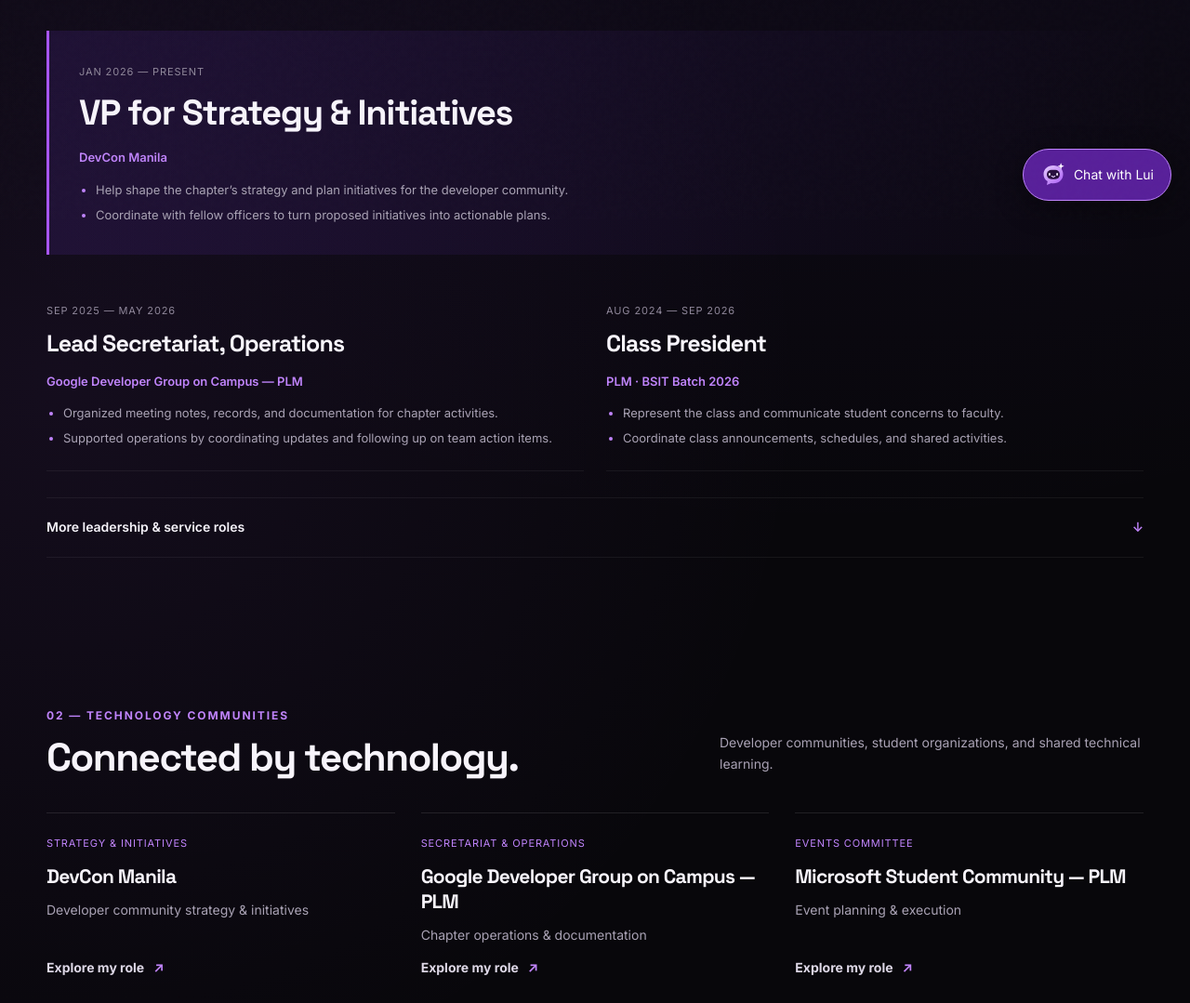
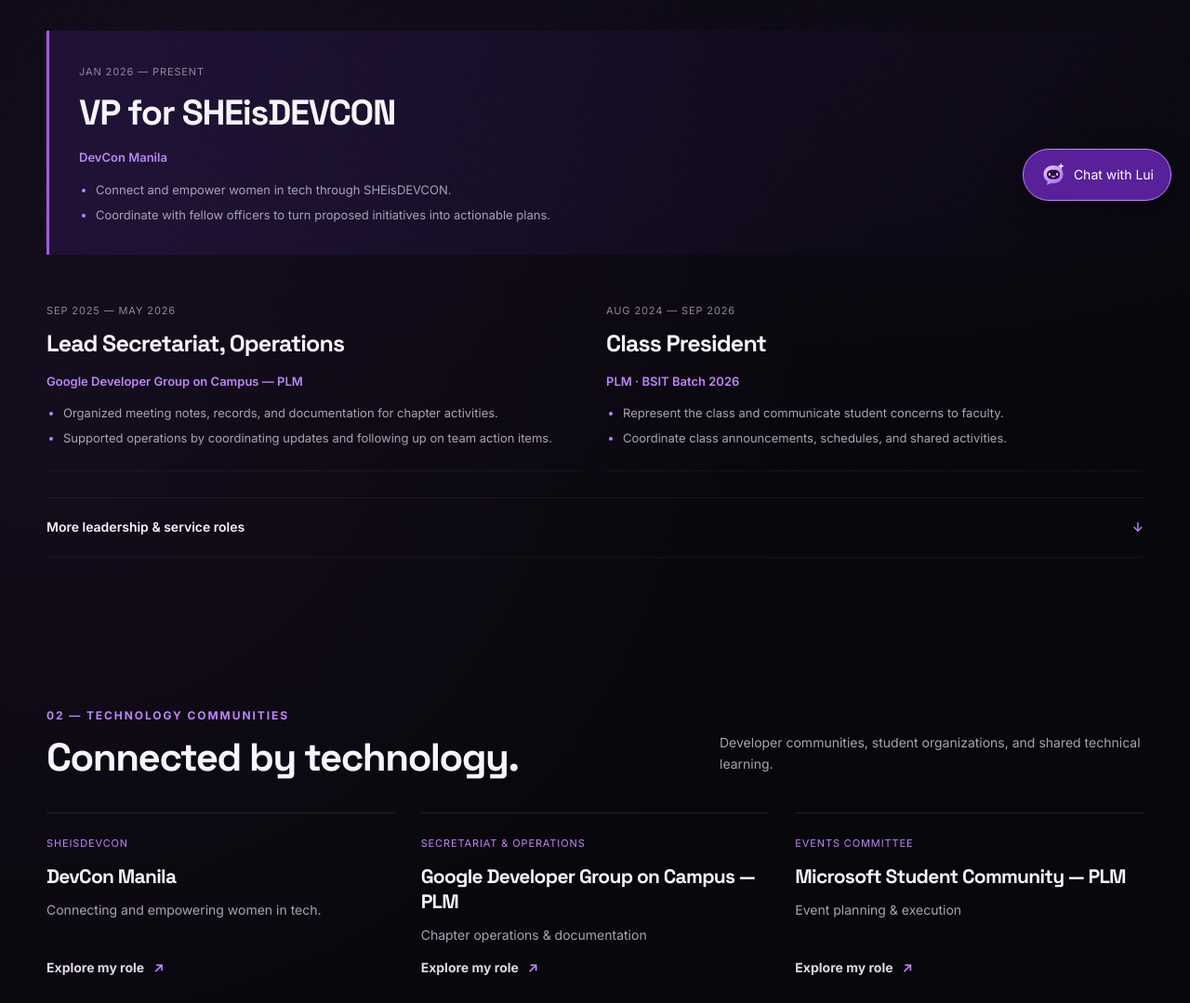
Before and after one commit to luisa-17/luisa-portfolio, a website: page leadership.html in a window 1280 px wide. Shown: the part 564-1643 px from the top of the page at 93% size. Drawn offline with Linux system fonts and the light colour scheme.

Commit message:
sheisdev

```diff
--- a/leadership.html
+++ b/leadership.html
@@ -32,10 +32,10 @@
       <div class="container">
 <div class="section-heading reveal"><div><span class="section-index">01 — Leadership</span><h2>Leading with purpose.</h2></div><p>Strategy, operations, and student representation: the roles behind my community work.</p></div><div class="role-grid">
 <article class="lead-row role-card reveal role-featured" id="devcon-role">
-            <div><span>Jan 2026 — Present</span><h3>VP for Strategy & Initiatives</h3></div>
+            <div><span>Jan 2026 — Present</span><h3>VP for SHEisDEVCON</h3></div>
             <strong>DevCon Manila</strong>
             <ul class="lead-responsibilities">
-              <li>Help shape the chapter’s strategy and plan initiatives for the developer community.</li>
+              <li>Connect and empower women in tech through SHEisDEVCON.</li>
               <li>Coordinate with fellow officers to turn proposed initiatives into actionable plans.</li>
             </ul>
           </article><article class="lead-row role-card reveal" id="gdg-role">
@@ -90,7 +90,7 @@
     </section>
     <section class="section" id="technology-communities">
       <div class="container">
-<div class="section-heading reveal"><div><span class="section-index">02 — Technology Communities</span><h2>Connected by technology.</h2></div><p>Developer communities, student organizations, and shared technical learning.</p></div><div class="community-grid"><article class="community-card reveal"><span class="community-focus">Strategy &amp; initiatives</span><h3>DevCon Manila</h3><p>Developer community strategy &amp; initiatives</p><a class="text-link" href="#devcon-role">Explore my role <span>↗</span></a></article><article class="community-card reveal"><span class="community-focus">Secretariat &amp; operations</span><h3>Google Developer Group on Campus — PLM</h3><p>Chapter operations &amp; documentation</p><a class="text-link" href="#gdg-role">Explore my role <span>↗</span></a></article><article class="community-card reveal"><span class="community-focus">Events committee</span><h3>Microsoft Student Community — PLM</h3><p>Event planning &amp; execution</p><a class="text-link" href="#microsoft-role">Explore my role <span>↗</span></a></article><div class="lead-row community-card reveal">
+<div class="section-heading reveal"><div><span class="section-index">02 — Technology Communities</span><h2>Connected by technology.</h2></div><p>Developer communities, student organizations, and shared technical learning.</p></div><div class="community-grid"><article class="community-card reveal"><span class="community-focus">SHEisDEVCON</span><h3>DevCon Manila</h3><p>Connecting and empowering women in tech.</p><a class="text-link" href="#devcon-role">Explore my role <span>↗</span></a></article><article class="community-card reveal"><span class="community-focus">Secretariat &amp; operations</span><h3>Google Developer Group on Campus — PLM</h3><p>Chapter operations &amp; documentation</p><a class="text-link" href="#gdg-role">Explore my role <span>↗</span></a></article><article class="community-card reveal"><span class="community-focus">Events committee</span><h3>Microsoft Student Community — PLM</h3><p>Event planning &amp; execution</p><a class="text-link" href="#microsoft-role">Explore my role <span>↗</span></a></article><div class="lead-row community-card reveal">
             <div><span>Sep 2025 — May 2026</span><h3>IoT & Robotics Associate</h3></div>
             <strong>AWS Cloud Clubs — Haribon, PLM</strong>
             <ul class="lead-responsibilities">
```
